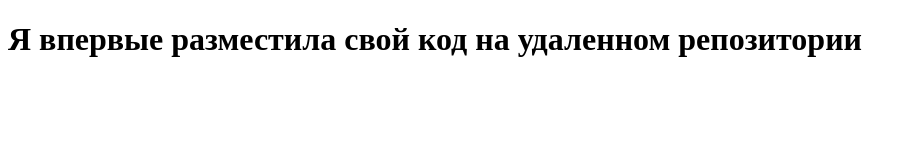
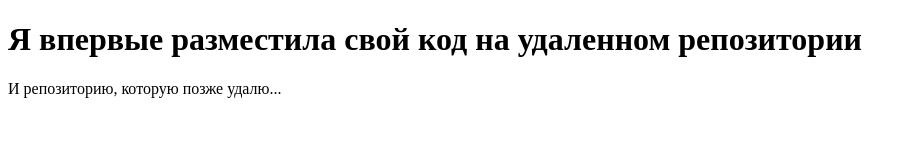
Before and after one commit to moltavok/testrepo, a plain HTML site: page index.html in a window 1280 px wide. Shown: the whole page, without its empty margins (0-916 px from the left). Drawn offline with Linux system fonts and the light colour scheme.

Commit message:
ошибочный коммент

```diff
--- a/index.html
+++ b/index.html
@@ -7,5 +7,6 @@
 </head>
 <body>
     <h1>Я впервые разместила свой код на удаленном репозитории</h1>
+    <p>И репозиторию, которую позже удалю...</p>
 </body>
 </html>
```
